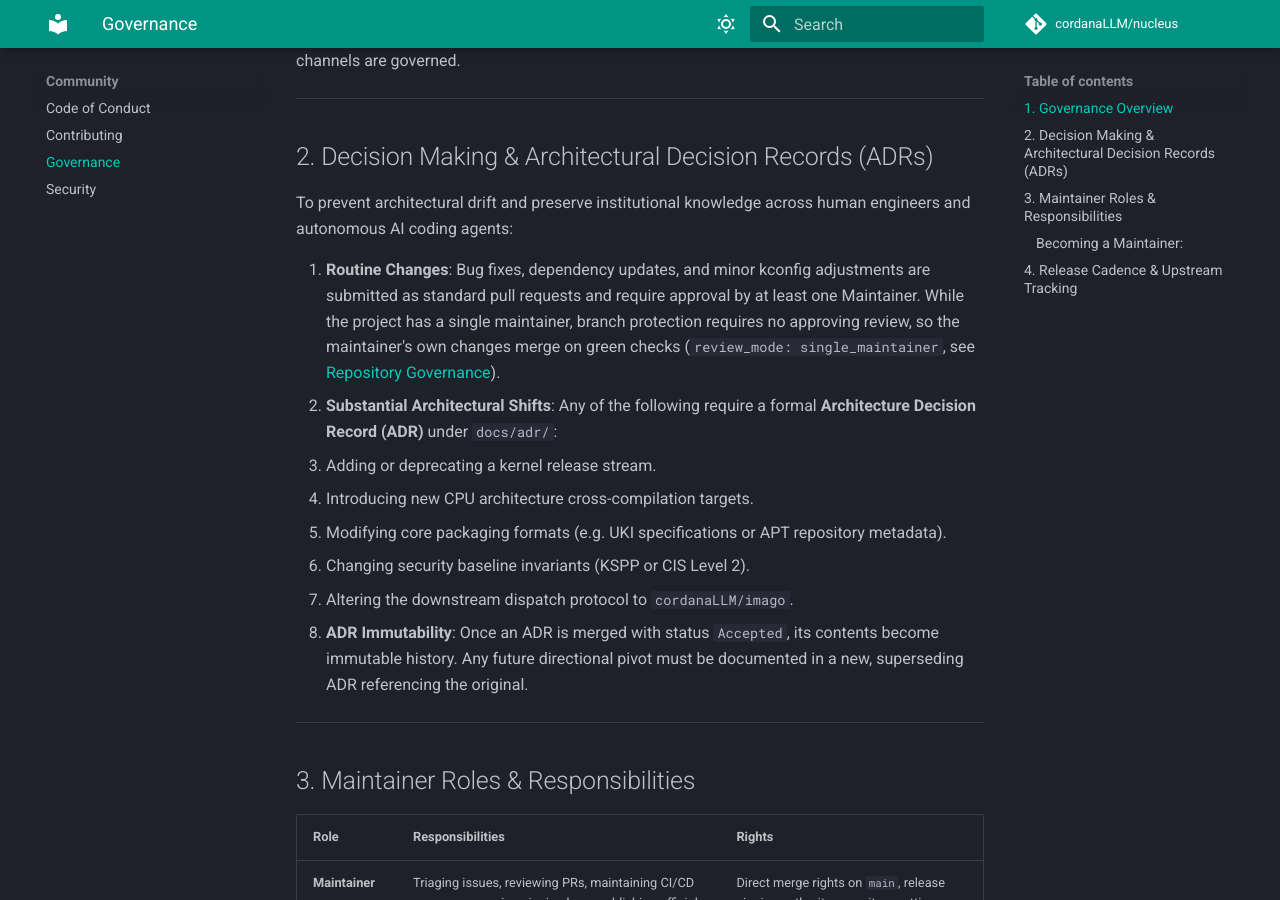
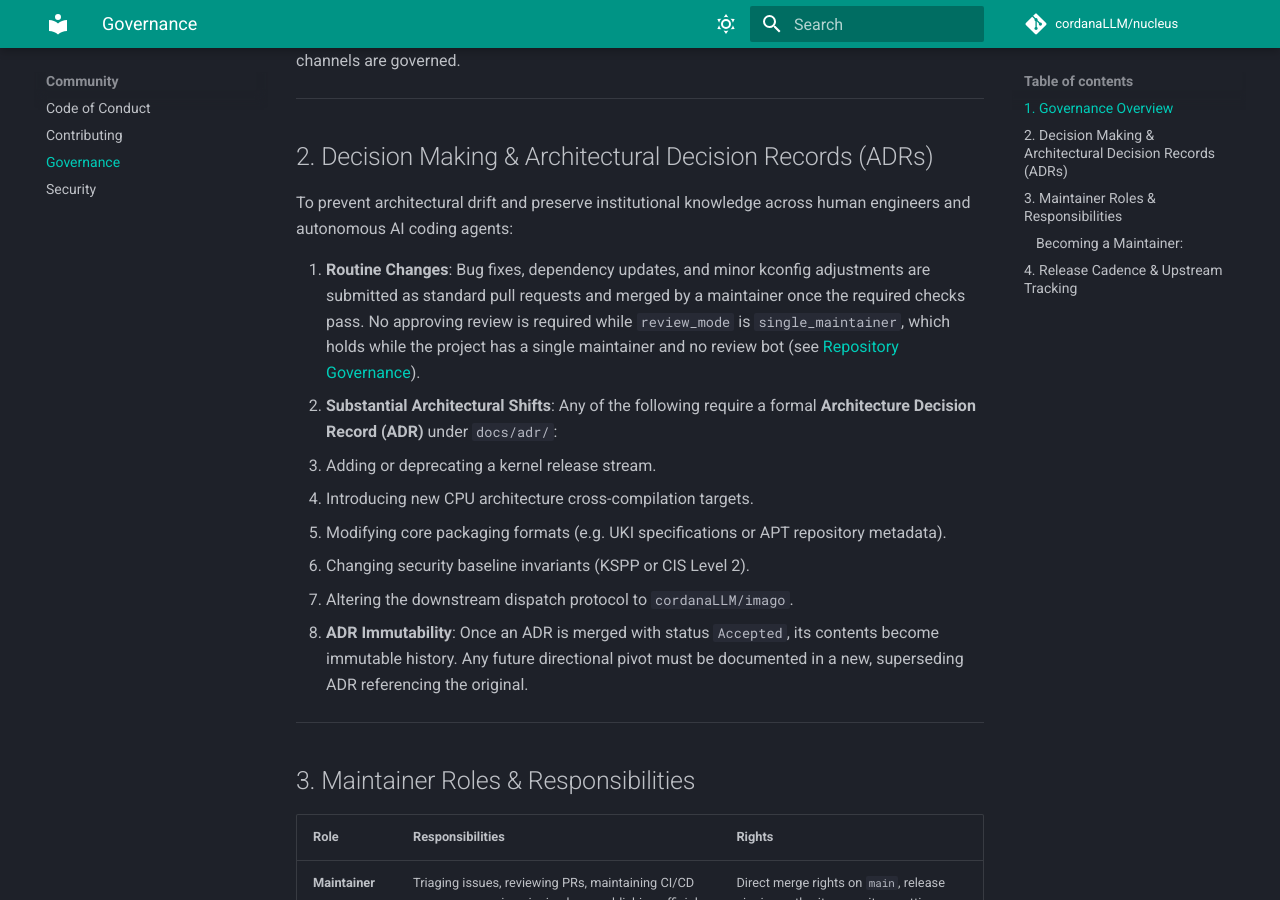
Before and after one commit to cordanaLLM/nucleus, an MkDocs documentation site: the page built from docs/community/governance.md, in a window 1280 px wide and 900 px high, scrolled down 425 px. Built offline with MkDocs 1.6.1 and Material for MkDocs 9.7.7, drawn with Linux system fonts in a browser that asks for light colours; comment, search, counter and statistics services are not loaded.

Commit message:
docs(governance): say what single-maintainer review means for merges
GOVERNANCE.md said routine changes require approval by at least one
Maintainer and, in the next sentence, that branch protection requires
no approving review. The contributing sequence diagram still showed
"maintainer approval" as a merge condition.

Say that a maintainer merges once the required checks pass, and that no
approving review is required while review_mode is single_maintainer.
Apply the same change to the copies under docs/community/.

Relates to #26

Co-Authored-By: Claude Sonnet 5.5 <noreply@anthropic.com>
Signed-off-by: lusoris <lusoris@proton.me>

```diff
--- a/docs/community/governance.md
+++ b/docs/community/governance.md
@@ -14,7 +14,7 @@
 
 To prevent architectural drift and preserve institutional knowledge across human engineers and autonomous AI coding agents:
 
-1. **Routine Changes**: Bug fixes, dependency updates, and minor kconfig adjustments are submitted as standard pull requests and require approval by at least one Maintainer. While the project has a single maintainer, branch protection requires no approving review, so the maintainer's own changes merge on green checks (`review_mode: single_maintainer`, see [Repository Governance](../repository-governance.md#3-review-mode)).
+1. **Routine Changes**: Bug fixes, dependency updates, and minor kconfig adjustments are submitted as standard pull requests and merged by a maintainer once the required checks pass. No approving review is required while `review_mode` is `single_maintainer`, which holds while the project has a single maintainer and no review bot (see [Repository Governance](../repository-governance.md#3-review-mode)).
 2. **Substantial Architectural Shifts**: Any of the following require a formal **Architecture Decision Record (ADR)** under `docs/adr/`:
    - Adding or deprecating a kernel release stream.
    - Introducing new CPU architecture cross-compilation targets.
```
Also changed, not shown: CONTRIBUTING.md (+1 -1 lines), GOVERNANCE.md (+1 -1 lines), docs/community/contributing.md (+1 -1 lines).
